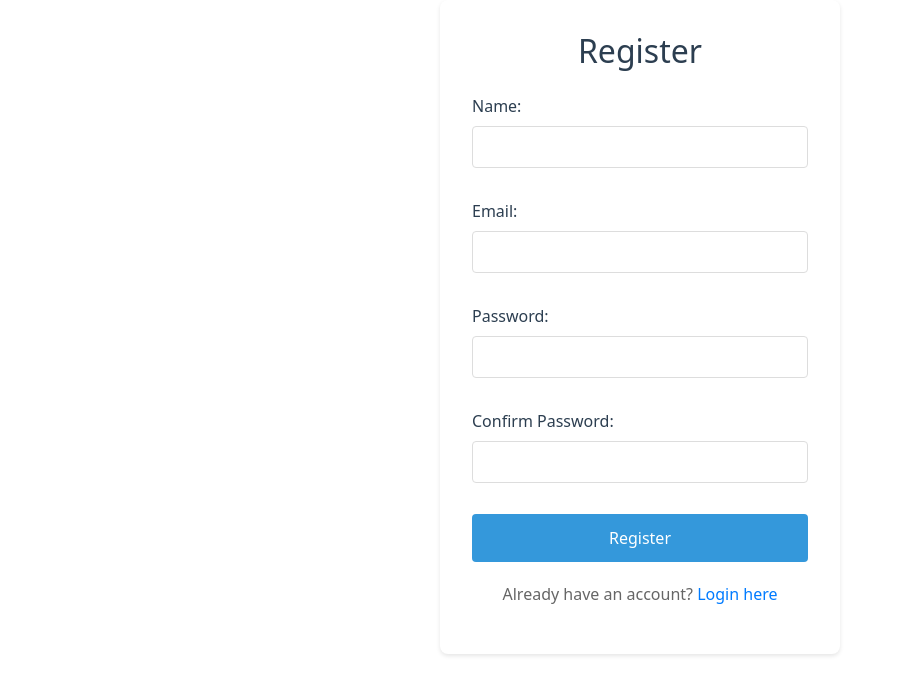
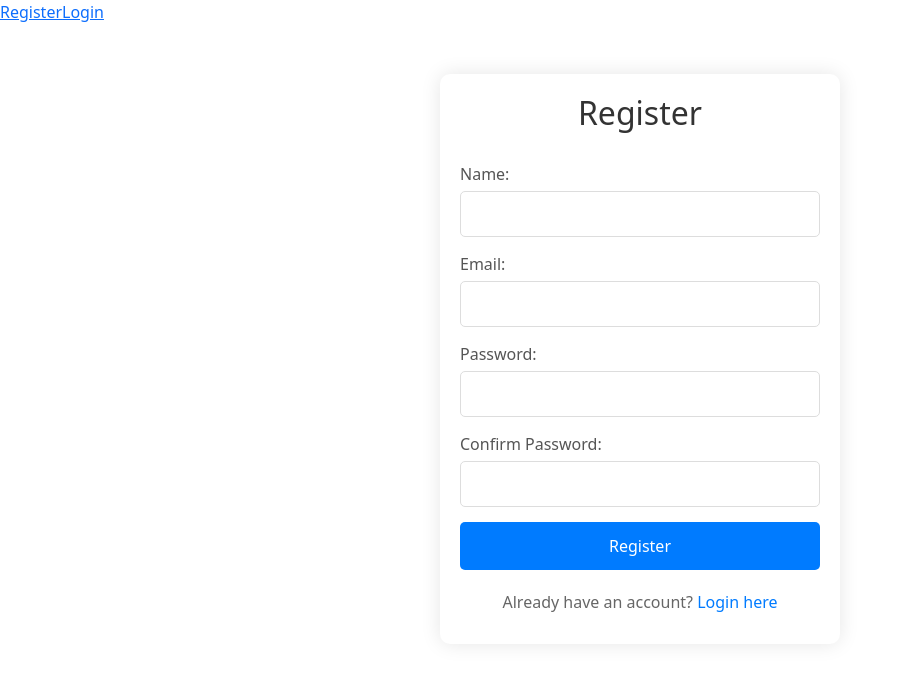
Before and after one commit to NaziyShaikh/Authentication-jwt, a React (Create React App) app in the folder frontend/: page /register in a window 1280 px wide. Shown: the top 694 px of the page, without its empty margins (0-901 px from the left). Built offline with nearby package versions, Linux system fonts and the light colour scheme.

Commit message:
Fix routing and API endpoints

```diff
--- a/frontend/src/App.js
+++ b/frontend/src/App.js
@@ -1,19 +1,39 @@
-import React from 'react';
+import React, { useState } from 'react';
 import { BrowserRouter as Router, Routes, Route, Navigate } from 'react-router-dom';
+import Register from './components/Register';
 import Login from './components/Login';
-import Register from './components/Register';
 import Protected from './components/Protected';
-import './App.css';
 
 function App() {
+  const [token, setToken] = useState(localStorage.getItem('token'));
+
+  const logout = () => {
+    localStorage.removeItem('token');
+    setToken(null);
+  };
+
   return (
     <Router>
-      <Routes>
-        <Route path="/" element={<Login />} />
-        <Route path="/login" element={<Login />} />
-        <Route path="/register" element={<Register />} />
-        <Route path="/protected" element={<Protected />} />
-      </Routes>
+      <div className="App">
+        <nav>
+          <div className="nav-links">
+            <a href="/register">Register</a>
+            <a href="/login">Login</a>
+            {token && (
+              <button onClick={logout}>Logout</button>
+            )}
+          </div>
+        </nav>
+
+        <Routes>
+          <Route path="/register" element={<Register />} />
+          <Route path="/login" element={<Login />} />
+          <Route
+            path="/protected"
+            element={token ? <Protected /> : <Navigate to="/login" />}
+          />
+        </Routes>
+      </div>
     </Router>
   );
 }
```
